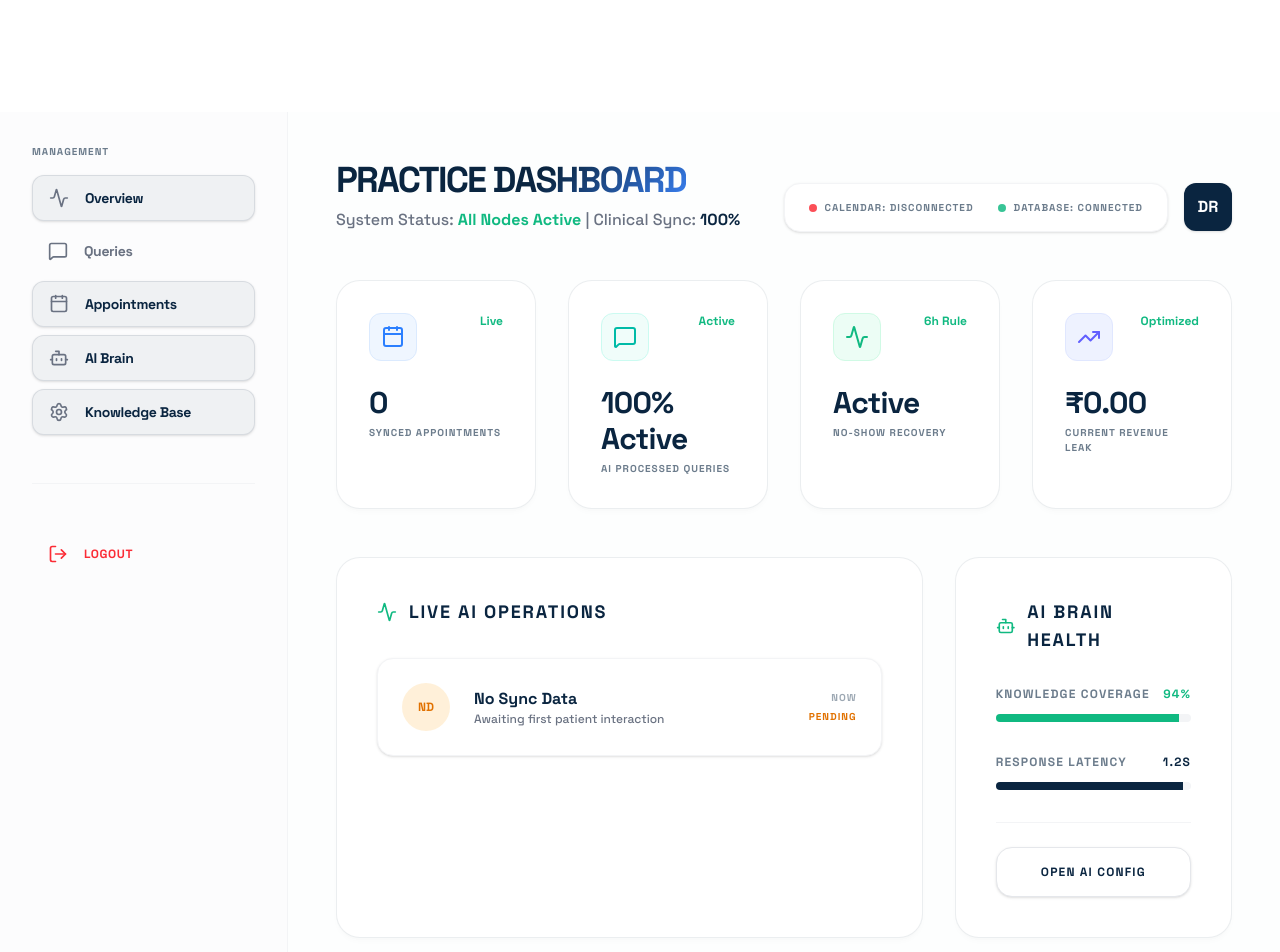
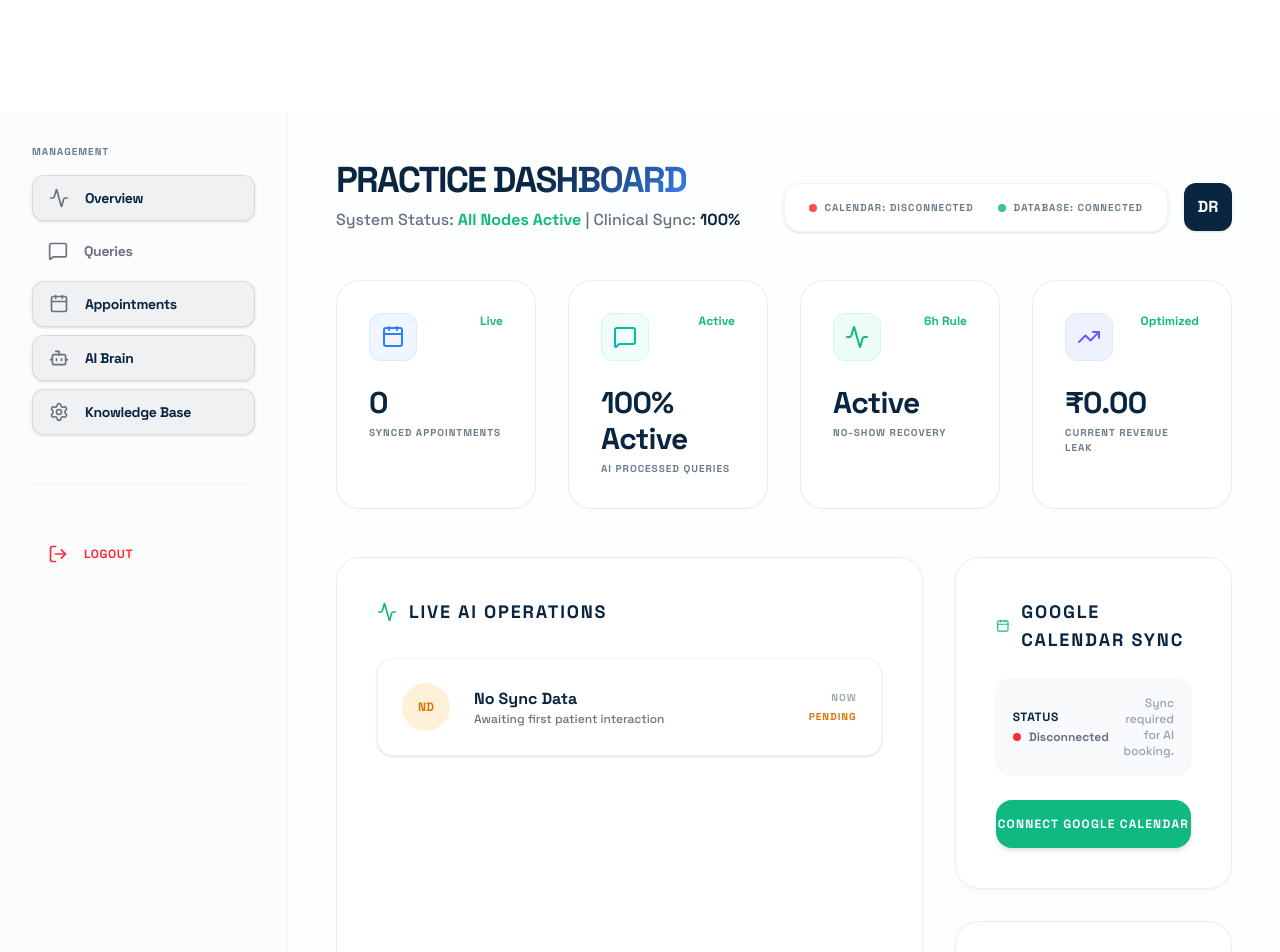
Before and after one commit to jainshreyash001-u/bookmyappointment, a React (Vite) app in the folder frontend/: page /dashboard in a window 1280 px wide. Shown: the top 952 px of the page. Built offline with nearby package versions, Linux system fonts and the light colour scheme; no server answers; sample sign-in values are in the browser's storage.

Commit message:
feat: added google calendar connect/disconnect option to dashboard

```diff
--- a/frontend/src/pages/DashboardPage.jsx
+++ b/frontend/src/pages/DashboardPage.jsx
@@ -71,6 +71,100 @@ const DashboardPage = () => {
     localStorage.removeItem('userPlan');
     localStorage.removeItem('dentistId');
     navigate('/login');
+  };
+
+  // Google Calendar handlers
+  const [calendarLoading, setCalendarLoading] = useState(false);
+  const [calendarError, setCalendarError] = useState('');
+
+  const handleConnectCalendar = async () => {
+    setCalendarError('');
+    setCalendarLoading(true);
+    try {
+      const token = localStorage.getItem('authToken');
+      const API_BASE = import.meta.env.VITE_API_BASE || 'http://localhost:3001';
+      const res = await fetch(`${API_BASE}/api/dentist/calendar-url`, {
+        headers: { Authorization: `Bearer ${token}` }
+      });
+      if (res.status === 401 || res.status === 404) {
+        handleLogout();
+        return;
+      }
+      const data = await res.json();
+      if (data.authUrl) {
+        const width = 600, height = 600;
+        const left = window.screenX + (window.innerWidth - width) / 2;
+        const top = window.screenY + (window.innerHeight - height) / 2;
+        const popup = window.open(data.authUrl, 'Google Calendar OAuth', `width=${width},height=${height},left=${left},top=${top}`);
+
+        // Poll dentist profile to check if calendarConnected becomes true
+        const interval = setInterval(async () => {
+          try {
+            const profileRes = await fetch(`${API_BASE}/api/dentist/profile`, {
+              headers: { Authorization: `Bearer ${token}` }
+            });
+            if (profileRes.status === 401 || profileRes.status === 404) {
+              clearInterval(interval);
+              handleLogout();
+              return;
+            }
+            const profileData = await profileRes.json();
+            if (profileData.calendarConnected) {
+              setProfile(prev => ({ ...prev, calendarConnected: true }));
+              clearInterval(interval);
+              setCalendarLoading(false);
+            }
+          } catch (e) {
+            console.error('Error polling calendar status:', e);
+          }
+        }, 2000);
+
+        // Auto-clear interval if popup is closed manually
+        const checkClosed = setInterval(() => {
+          if (popup && popup.closed) {
+            clearInterval(interval);
+            clearInterval(checkClosed);
+            setCalendarLoading(false);
+          }
+        }, 1000);
+      } else {
+        setCalendarError(data.error || 'Failed to fetch calendar OAuth URL');
+        setCalendarLoading(false);
+      }
+    } catch (err) {
+      setCalendarError('Could not fetch calendar URL');
+      setCalendarLoading(false);
+    }
+  };
+
+  const handleDisconnectCalendar = async () => {
+    if (!window.confirm("Are you sure you want to disconnect Google Calendar? This will stop the AI receptionist from reading and writing appointments to your Google Calendar.")) {
+      return;
+    }
+    setCalendarError('');
+    setCalendarLoading(true);
+    try {
+      const token = localStorage.getItem('authToken');
+      const API_BASE = import.meta.env.VITE_API_BASE || 'http://localhost:3001';
+      const res = await fetch(`${API_BASE}/api/dentist/disconnect-calendar`, {
+        method: 'POST',
+        headers: { Authorization: `Bearer ${token}` }
+      });
+      if (res.status === 401 || res.status === 404) {
+        handleLogout();
+        return;
+      }
+      const data = await res.json();
+      if (res.ok) {
+        setProfile(prev => ({ ...prev, calendarConnected: false }));
+      } else {
+        setCalendarError(data.error || 'Failed to disconnect calendar');
+      }
+    } catch (err) {
+      setCalendarError('Could not connect to server');
+    } finally {
+      setCalendarLoading(false);
+    }
   };
 
   const stats = [
@@ -209,6 +303,52 @@ const DashboardPage = () => {
 
           {/* AI Health */}
           <div className="space-y-8">
+            {/* Google Calendar Management */}
+            <div className="clinical-card p-10 bg-white shadow-sm">
+              <h3 className="text-lg font-black uppercase tracking-widest mb-6 flex items-center gap-3 text-[#0a2540]">
+                <Calendar className="w-5 h-5 text-[#10b981]" /> Google Calendar Sync
+              </h3>
+
+              {calendarError && (
+                <div className="mb-4 p-3 bg-red-50 border border-red-100 text-red-600 rounded-xl text-xs font-bold">
+                  {calendarError}
+                </div>
+              )}
+
+              <div className="space-y-6">
+                <div className="flex items-center justify-between p-4 bg-gray-50 border border-gray-100 rounded-2xl">
+                  <div>
+                    <div className="text-xs font-black uppercase tracking-wider text-[#0a2540] mb-1">Status</div>
+                    <div className="flex items-center gap-2 text-xs font-bold text-gray-500">
+                      <div className={`w-2 h-2 rounded-full ${profile?.calendarConnected ? 'bg-[#10b981] animate-pulse' : 'bg-red-500'}`} />
+                      {profile?.calendarConnected ? 'Connected & Active' : 'Disconnected'}
+                    </div>
+                  </div>
+                  <div className="text-xs text-gray-400 font-medium max-w-[150px] text-right">
+                    {profile?.calendarConnected ? 'AI blocks slots automatically.' : 'Sync required for AI booking.'}
+                  </div>
+                </div>
+
+                {profile?.calendarConnected ? (
+                  <button
+                    onClick={handleDisconnectCalendar}
+                    disabled={calendarLoading}
+                    className="w-full py-4 bg-red-50 text-red-600 border border-red-100 hover:bg-red-100/50 rounded-2xl text-xs font-black uppercase tracking-widest transition-all shadow-sm disabled:opacity-50"
+                  >
+                    {calendarLoading ? 'Disconnecting...' : 'Disconnect Calendar'}
+                  </button>
+                ) : (
+                  <button
+                    onClick={handleConnectCalendar}
+                    disabled={calendarLoading}
+                    className="w-full py-4 bg-[#10b981] hover:bg-[#0d9668] text-white rounded-2xl text-xs font-black uppercase tracking-widest transition-all shadow-md flex items-center justify-center gap-2 disabled:opacity-50"
+                  >
+                    {calendarLoading ? 'Connecting...' : 'Connect Google Calendar'}
+                  </button>
+                )}
+              </div>
+            </div>
+
             <div className="clinical-card p-10 bg-white shadow-sm">
               <h3 className="text-lg font-black uppercase tracking-widest mb-8 flex items-center gap-3 text-[#0a2540]">
                 <Bot className="w-5 h-5 text-[#10b981]" /> AI Brain Health
```
Also changed, not shown: 2 other files (tests, documents, lock files or other folders).
